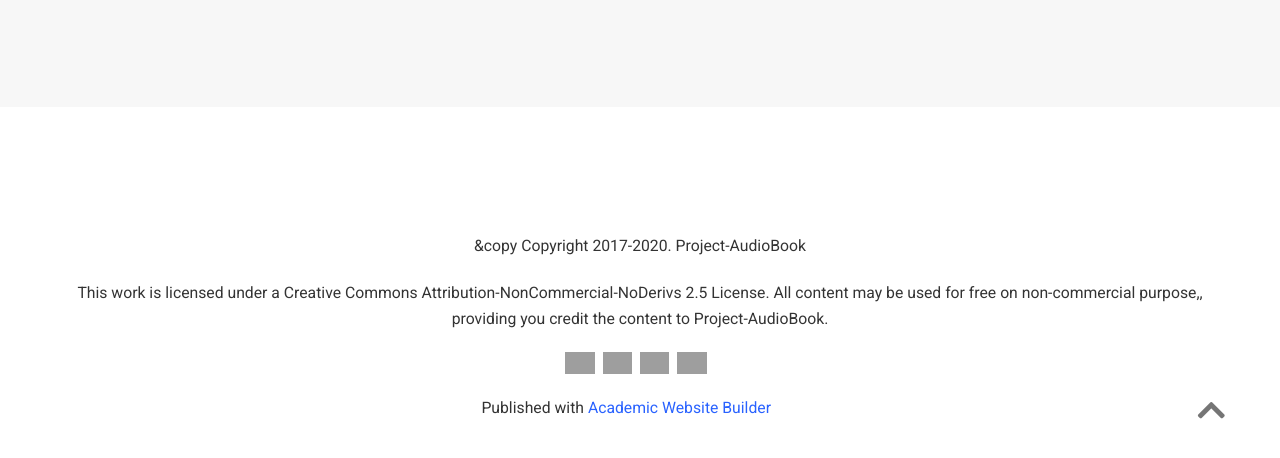
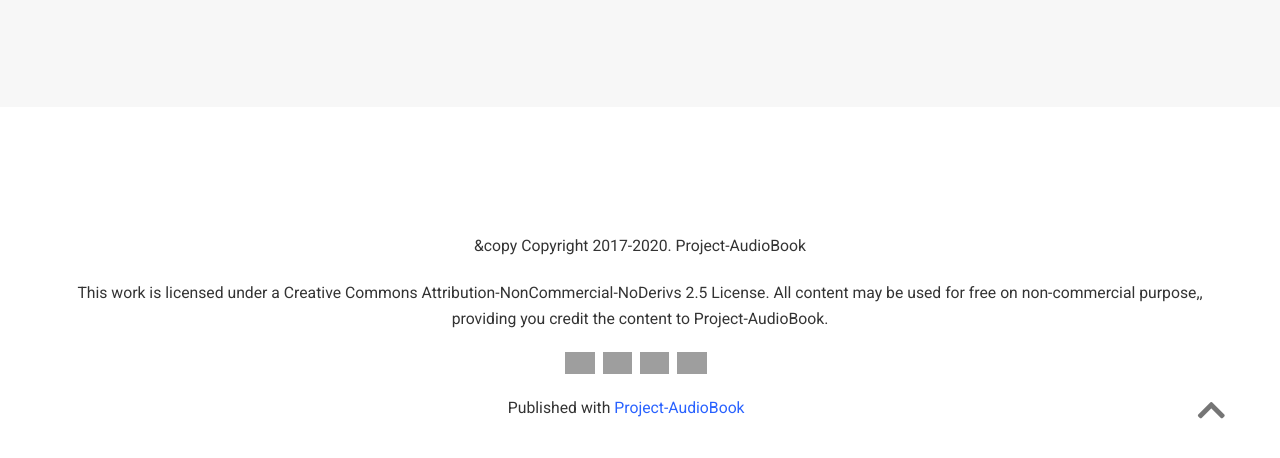
Before and after one commit to sanchit002sanchit002/project-audiobook.github.io, a plain HTML site: page index.html in a window 1280 px wide. Shown: the part 6229-6687 px from the top of the page. Drawn offline with nearby package versions, Linux system fonts and the light colour scheme; some packages are replaced by stand-ins of ours; grey boxes are pictures that could not be loaded; files whose address does not match are found by name.

Commit message:
change-index

```diff
--- a/index.html
+++ b/index.html
@@ -1679,7 +1679,7 @@ We strongly believe that Anyone can achieve so many things by just learning from
   <p class="powered-by">
 
     Published with
-    <a href="https://sourcethemes.com/academic/" target="_blank" rel="noopener">Academic Website Builder</a>
+    <a href="https://www.project-audiobook.tech/" target="_blank" rel="noopener">Project-AudioBook</a>
 
 
 
```
